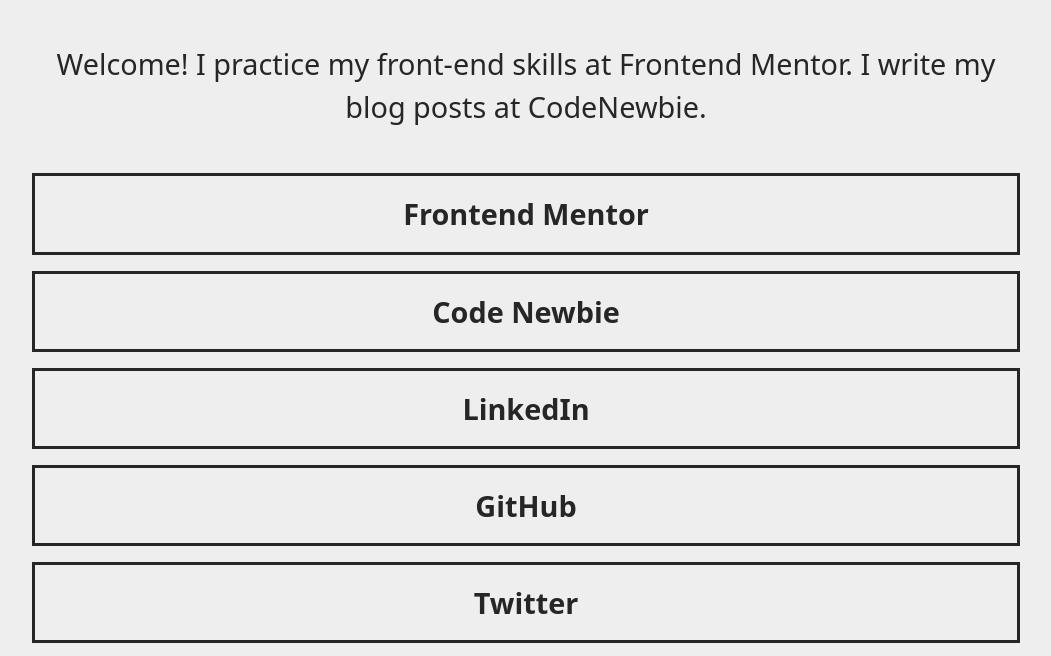
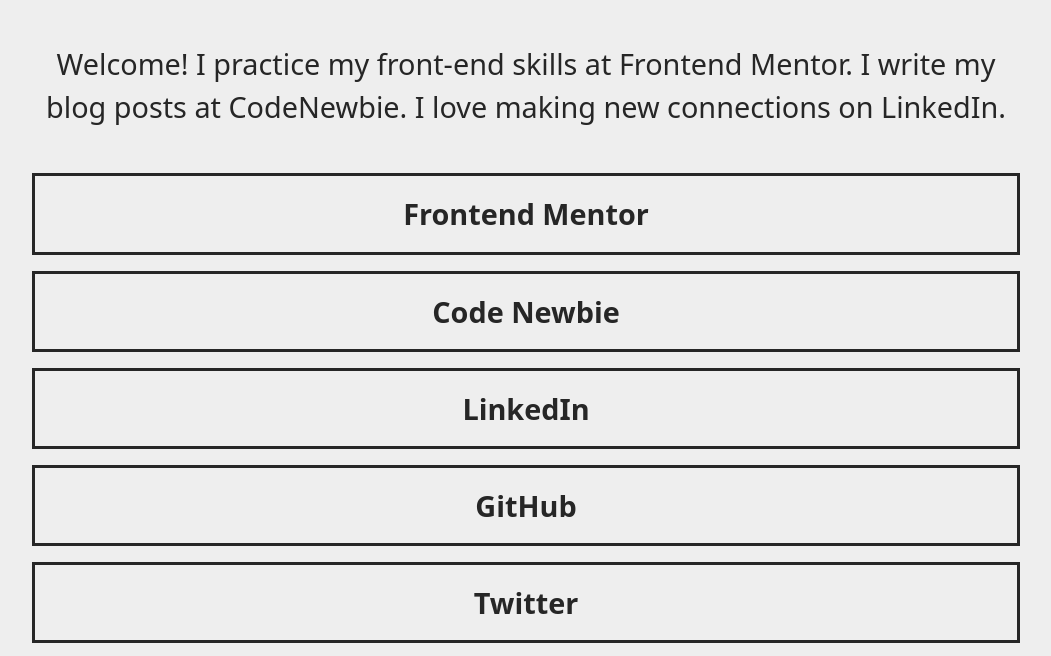
Before and after one commit to vanzasetia/social-media-profiles-of-vanza-setia, a website: page index.html in a window 1280 px wide. Shown: the part 121-777 px from the top of the page, without its empty margins (114-1165 px from the left). Drawn offline with Linux system fonts and the light colour scheme.

Commit message:
Add call to action to connect on LinkedIn

```diff
--- a/index.html
+++ b/index.html
@@ -37,7 +37,7 @@
       <h1>Vanza Setia</h1>
       <p>
         Welcome! I practice my front-end skills at Frontend Mentor. I write my
-        blog posts at CodeNewbie.
+        blog posts at CodeNewbie. I love making new connections on LinkedIn.
       </p>
       <ul class="flow">
         <li>
```
